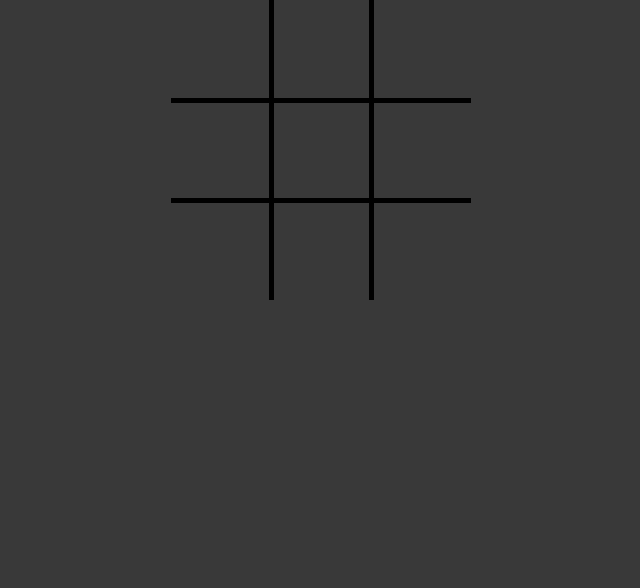
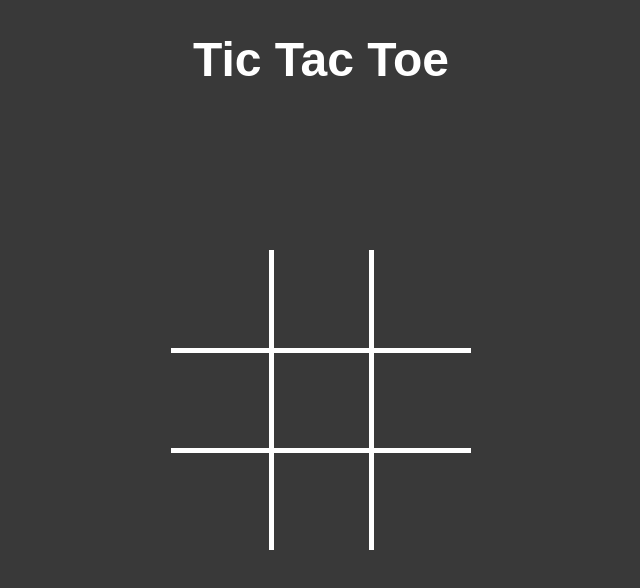
Before and after one commit to devkoepeli/Tic-Tac-Toe, a plain HTML site: page index.html in a window 1280 px wide. Shown: the whole page, without its empty margins (319-959 px from the left). Drawn offline with Linux system fonts and the light colour scheme.

Commit message:
headline

```diff
--- a/index.html
+++ b/index.html
@@ -10,6 +10,7 @@
 </head>
 <body>
 
+    <h1>Tic Tac Toe</h1>
     <div id="content"></div>
 
     <script src="./script.js"></script>
--- a/styles.css
+++ b/styles.css
@@ -13,14 +13,21 @@ body {
     font-family: Arial, Helvetica, sans-serif;
     background-color: var(--bg-color-grey);
     text-align: center;
-    min-height: 100vh;
 }
 
 #content {
-    min-height: 100%;
+    min-height: 100vh;
     display: flex;
     align-items: center;
     justify-content: center;
+}
+
+h1 {
+    font-size: 3rem;
+    color: white;
+    position: absolute;
+    left: 0;
+    right: 0;
 }
 
 table {
@@ -37,18 +44,18 @@ td {
     font-weight: bold;
 }
 
-table td {
-    border: 5px solid black;
-  }
 table tr:first-child td {
     border-top: 0;
 }
+
 table tr td:first-child {
     border-left: 0;
 }
+
 table tr:last-child td {
     border-bottom: 0;
 }
+
 table tr td:last-child {
     border-right: 0;
 }
```
Lines whose indentation alone changed are shown as unchanged.
